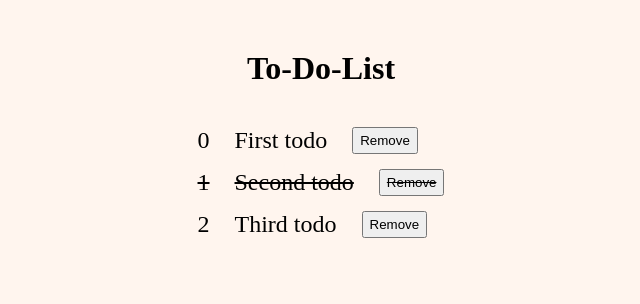
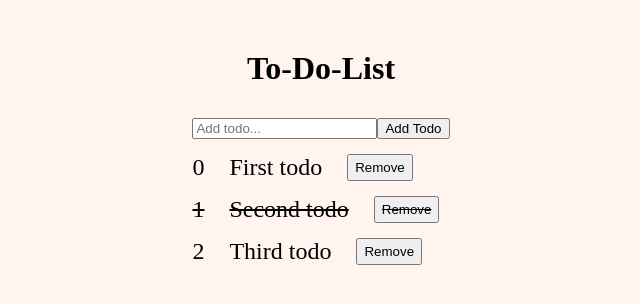
Before and after one commit to MichaelLi-96/Angular-Practice, an Angular app in the folder To-Do-List/: page / in a window 1280 px wide. Shown: the top 304 px of the page, without its empty margins (319-959 px from the left). Built offline with nearby package versions, Linux system fonts and the light colour scheme.

Commit message:
Added add todo and ignore add if input box is empty

```diff
--- a/To-Do-List/src/app/app.module.ts
+++ b/To-Do-List/src/app/app.module.ts
@@ -1,5 +1,6 @@
 import { NgModule } from '@angular/core';
 import { BrowserModule } from '@angular/platform-browser';
+import { FormsModule } from '@angular/forms';
 
 import { AppRoutingModule } from './app-routing.module';
 import { AppComponent } from './app.component';
@@ -12,7 +13,8 @@
   ],
   imports: [
     BrowserModule,
-    AppRoutingModule
+    AppRoutingModule,
+    FormsModule
   ],
   providers: [],
   bootstrap: [AppComponent]
--- a/To-Do-List/src/app/components/todos/todos.component.css
+++ b/To-Do-List/src/app/components/todos/todos.component.css
@@ -13,6 +13,10 @@
 	margin-right: 25px;
 }
 
+.todo-input {
+
+}
+
 .done {
 	text-decoration: line-through;
 }
--- a/To-Do-List/src/app/components/todos/todos.component.html
+++ b/To-Do-List/src/app/components/todos/todos.component.html
@@ -1,4 +1,12 @@
 <div class="todos">
+	<input
+		type="text"
+		name="inputTodo"
+		placeholder="Add todo..."
+		class="todo-input"
+		[(ngModel)]="inputTodo"
+	/>
+	<input type="submit" value="Add Todo" (click)="addTodo()" />
 	<div class="todo {{ (todo.completed ? 'done' : '' ) }}" *ngFor="let todo of todos; let i = index;">
 		<div class="id">{{i}}</div>
 		<div class="content" (click)="toggleDone(i)">{{todo.content}}</div>
--- a/To-Do-List/src/app/components/todos/todos.component.ts
+++ b/To-Do-List/src/app/components/todos/todos.component.ts
@@ -11,6 +11,7 @@
 	constructor() { }
 
 	todos : Todo [] = [];
+	inputTodo:string = "";
 
 	ngOnInit(): void {
 		this.todos = [
@@ -42,4 +43,15 @@
 			return id !== idx;
 		})
 	}
+
+	addTodo():void {
+		if(this.inputTodo === "") {
+			return;
+		}
+		this.todos.push({
+			content: this.inputTodo,
+			completed: false
+		});
+		this.inputTodo = "";
+	}
 }
```
